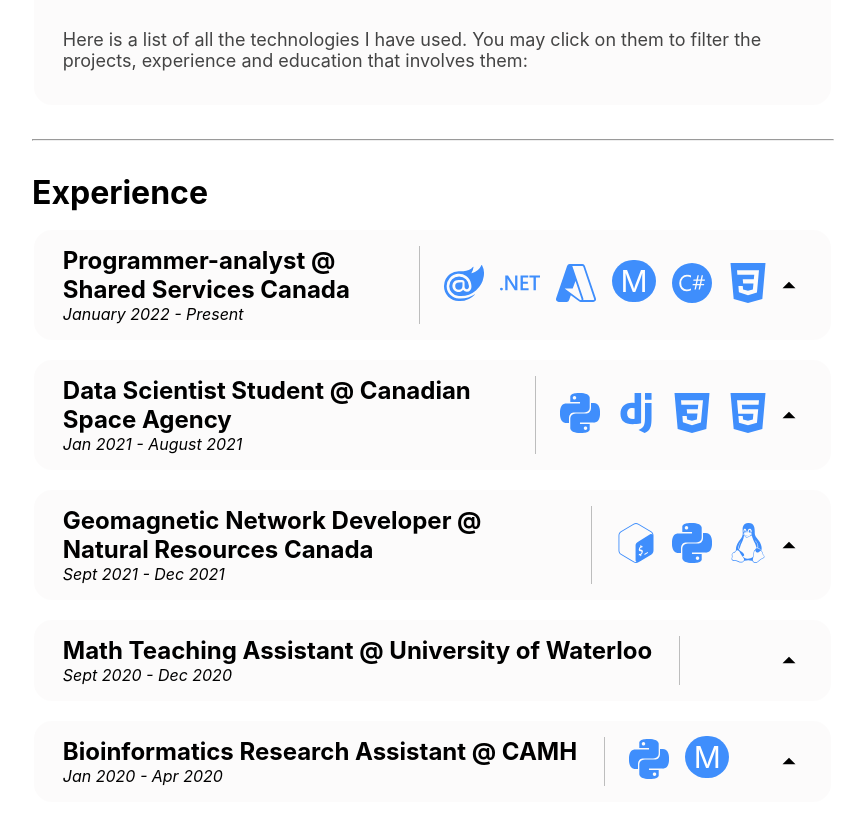
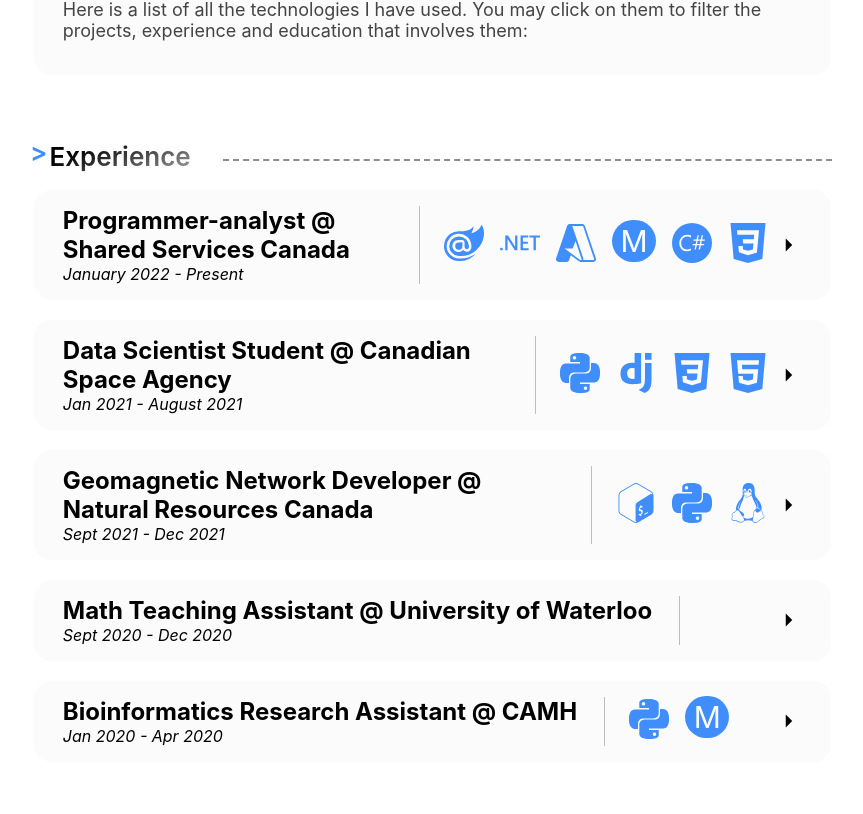
Before and after one commit to davidreneuw/website, a React (Create React App) app: page / in a window 1280 px wide. Shown: the part 1726-2540 px from the top of the page, without its empty margins (384-1247 px from the left). Built offline with nearby package versions, Linux system fonts and the light colour scheme.

Commit message:
frick it, tons of quality of life stuff and section styling overhaul and resume download with custom card

```diff
--- a/src/App.css
+++ b/src/App.css
@@ -1,7 +1,3 @@
-h1 {
-  font-size: 3em;
-}
-
 h2 {
   font-weight: normal;
 }
@@ -122,12 +118,6 @@ hr {
     blinkTextCursor 700ms steps(14) infinite normal;
 }
 
-.section-title {
-  font-size: 2em;
-  font-weight: bold;
-  margin: 0 0 0.5em 0;
-}
-
 .signature {
   margin: 1em 0 0 0;
 }
@@ -139,6 +129,51 @@ hr {
 .social-media-list {
   display: flex;
   flex-direction: row;
+}
+
+.section {
+  margin: 4em 0 0 0;
+}
+
+.section-title {
+  display: block;
+  text-decoration: none;
+  border-radius: 10px;
+  font-size: 26px;
+  font-weight: 600;
+  background: var(--section-colour);
+  -webkit-background-clip: text;
+  -webkit-text-fill-color: transparent;
+}
+
+.section-title::before {
+  content: ">";
+  color: #ffffff;
+  position: relative;
+  bottom: 3px;
+  right: 2px;
+  -webkit-background-clip: border-box;
+  -webkit-text-fill-color: var(--primary-colour);
+}
+
+.section-header {
+  display: flex;
+  flex-direction: row;
+  align-items: center;
+  white-space: nowrap;
+}
+
+.section-divider {
+  display: flex;
+  justify-content: end;
+  align-items: right;
+  border: none;
+  margin: 0 0 0 2em;
+  transform: translateY(4px);
+  border-top: 2.2px dashed rgba(70, 70, 70, 0.61);
+  color: #fff;
+  background-color: #fff;
+  height: 1px;
 }
 
 @keyframes typewriter {
--- a/src/App.tsx
+++ b/src/App.tsx
@@ -4,6 +4,10 @@ import "./App.css";
 import Card from "./components/card";
 import { DropCard } from "./components/dropcard";
 import Info from "./info.json";
+
+// TODO: Filter
+// TODO: Expand all / collapse all
+// TODO: Mobile compatibility
 
 type Section = {
   title: string;
@@ -15,10 +19,12 @@ type Content = {
   title: string;
   subtitle?: string;
   content: string[];
-  contentType: "card" | "dropcard";
+  contentType: "card" | "dropcard" | "dropcard-resume";
   tags?: Filter[];
   url?: string;
   codeUrl?: string;
+  urlText?: string;
+  locked?: boolean;
 };
 
 type Filter = {
@@ -70,6 +76,22 @@ const App = () => {
               />
             </div>
           );
+        case "dropcard-resume":
+          return (
+            <div className="dropcard-container">
+              <DropCard
+                title={content.title}
+                subtitle={content.subtitle}
+                content={content.content}
+                tags={content.tags?.map((t) => t.name) || []}
+                active={true}
+                url={content.url}
+                codeUrl={content.codeUrl}
+                urlText="View resume"
+                locked={true}
+              />
+            </div>
+          );
       }
     } else {
       return null;
@@ -101,6 +123,8 @@ const App = () => {
             }),
             url: content.url,
             codeUrl: content.codeUrl,
+            urlText: content.urlText,
+            locked: content.locked,
           };
           return cont;
         }),
@@ -193,16 +217,17 @@ const App = () => {
             />
           </div>
         </div>
-        <hr />
         {sections
           .filter((section) => section.title !== "Home")
-          .map((section) => (
+          .map((rank, i, section) => (
             <div className="section">
-              <h1 className="section-title" id={section.id}>
-                {section.title}
-              </h1>
-              {section.contents.map((content) => getContent(content))}
-              <hr />
+              <div className="section-header">
+                <span className="section-title" id={section[i].id}>
+                  {section[i].title}
+                </span>
+                <hr className="section-divider" />
+              </div>
+              {section[i].contents.map((content) => getContent(content))}
             </div>
           ))}
       </div>
--- a/src/components/dropcard.css
+++ b/src/components/dropcard.css
@@ -24,6 +24,18 @@
   border-radius: 10px;
   font-size: 26px;
   font-weight: 600;
+  transition: all 0.5s ease-in-out;
+}
+
+.dropcard.active {
+  .dropdown-arrow {
+    transform: rotate(90deg);
+    transition: all 0.5s ease-in-out;
+  }
+}
+
+.dropdown-arrow {
+  transition: all 0.5s ease-in-out;
 }
 
 .dropdown:hover {
@@ -73,6 +85,13 @@
   width: fit-content;
   grid-row: 1;
   border-right: 1px solid rgb(189, 189, 189);
+  padding: 0 1.7em 0 0;
+}
+
+.header-text-resume {
+  display: grid;
+  width: fit-content;
+  grid-row: 1;
   padding: 0 1.7em 0 0;
 }
 
--- a/src/components/dropcard.tsx
+++ b/src/components/dropcard.tsx
@@ -1,5 +1,5 @@
 import { useState } from "react";
-import { IoMdArrowDropdown, IoMdArrowDropup } from "react-icons/io";
+import { IoMdArrowDropright } from "react-icons/io";
 import { Tag } from "./tag";
 
 import "./dropcard.css";
@@ -12,12 +12,15 @@ interface DropCardProps {
   active: boolean;
   url?: string;
   codeUrl?: string;
+  urlText?: string;
+  locked?: boolean;
 }
 
 export function DropCard(props: DropCardProps) {
   const [active, setActive] = useState(props.active);
 
   function toggleActive() {
+    if (props.locked) return;
     setActive(!active);
   }
 
@@ -28,6 +31,16 @@ export function DropCard(props: DropCardProps) {
   return (
     <div className={getClass("dropcard")} onClick={toggleActive}>
       <div className="dropcard-header">
+        {props.urlText ? (
+          <div className="header-text-resume">
+            <span className="dropdown-title">{props.title}</span>
+            {props.subtitle ? (
+              <span className="dropdown-subtitle">{props.subtitle}</span>
+            ) : (
+              <></>
+            )}
+          </div>
+        ) : (
           <div className="header-text">
             <span className="dropdown-title">{props.title}</span>
             {props.subtitle ? (
@@ -36,14 +49,19 @@ export function DropCard(props: DropCardProps) {
               <></>
             )}
           </div>
+        )}
         <div className="tags">
           {props.tags?.map((tag: string) => (
             <Tag tag={tag} />
           ))}
         </div>
+        {props.urlText ? (
+          <div />
+        ) : (
           <div className="dropdown">
-          {active ? <IoMdArrowDropdown /> : <IoMdArrowDropup />}
+            <IoMdArrowDropright className="dropdown-arrow" />
           </div>
+        )}
       </div>
       <div className={getClass("dropcard-details")} id="details">
         <div className="content-container">
@@ -71,7 +89,17 @@ export function DropCard(props: DropCardProps) {
               target="_blank"
               rel="noreferrer noopener"
             >
+              {props.urlText ? (
+                <a
+                  href="./davidrene_resume.pdf"
+                  target="_blank"
+                  rel="noreferrer noopener"
+                >
+                  {props.urlText}
+                </a>
+              ) : (
                 <span>View project</span>
+              )}
             </a>
           ) : (
             <></>
--- a/src/index.css
+++ b/src/index.css
@@ -10,6 +10,11 @@
   --dropcard-height: 200px;
   --dropcard-transition: max-height 0.5s ease-in-out;
   --card-text-colour: rgb(68, 68, 68);
+  --section-colour: -webkit-linear-gradient(
+    112.1deg,
+    rgb(136, 135, 135) 11.4%,
+    black 70.2%
+  );
 }
 
 html {
--- a/src/info.json
+++ b/src/info.json
@@ -174,9 +174,22 @@
       ]
     },
     {
+      "title": "Resume",
+      "id": "resume",
+      "contents": [
+        {
+          "title": "View my resume",
+          "content": ["You may view my most recent resume here."],
+          "contentType": "dropcard-resume",
+          "tags": ["info"],
+          "url": "./resume.pdf",
+          "locked": true
+        }
+      ]
+    },
+    {
       "title": "Contact me",
       "id": "contact",
-      "contentType": "card",
       "contents": [
         {
           "title": "If you would like to contact me...",
```
Also changed, not shown: public/assets/svgexport-9.svg (added), 1 other file (tests, documents, lock files or other folders). Lines whose indentation alone changed are shown as unchanged.
